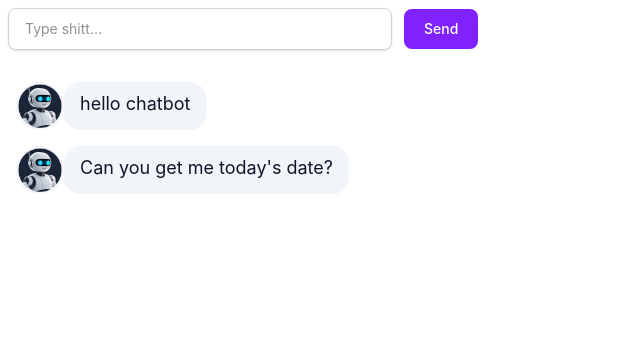
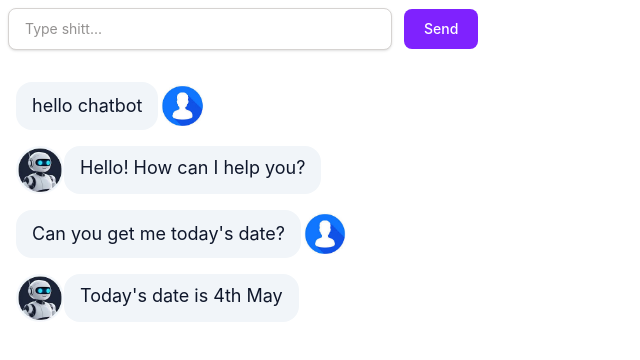
Before and after one commit to IncognitoJohn/Simple-ChatBOT, a React (Vite) app: page / in a window 1280 px wide. Shown: the top 360 px of the page, without its empty margins (0-640 px from the left). Built offline with nearby package versions, Linux system fonts and the light colour scheme.

Commit message:
I have sucessfully done all the changes  and the order of display of messages are working

```diff
--- a/src/App.jsx
+++ b/src/App.jsx
@@ -3,7 +3,7 @@ import UserMessage from "./UserMessage.jsx";
 import BotMessage from "./BotMessage.jsx";
 
  const App= ()=> {
-     const UserMessages=[
+     const Messages=[
 
          {
              text:"hello chatbot",
@@ -11,20 +11,18 @@ import BotMessage from "./BotMessage.jsx";
              sender:"user"
 
          },
-         {
-             text:"Can you get me today's date?",
-            key:"id_3",
-             sender:"user"
-
-         }
-     ];
-     const BotMessages=[
 
 
          {
              text:"Hello! How can I help you?",
              key:"id_2",
              sender:"bot"
+
+         },
+         {
+             text:"Can you get me today's date?",
+             key:"id_3",
+             sender:"user"
 
          },
          {
@@ -36,13 +34,14 @@ import BotMessage from "./BotMessage.jsx";
 
      ];
 
-const chatMessageComponent=UserMessages.map((mess,ID)=>{
-      if (mess.user==="user")
-       return( < UserMessage text = {mess.text}
+const chatMessageComponent=Messages.map((mess,ID)=>{
+      if (mess.sender==="user"){
+       return (< UserMessage text = {mess.text}
                          key={mess.key}
-                         />
+                         />);
+      }
 
-    )
+
 
           return (< BotMessage text = {mess.text}
                                key={mess.key}
```
